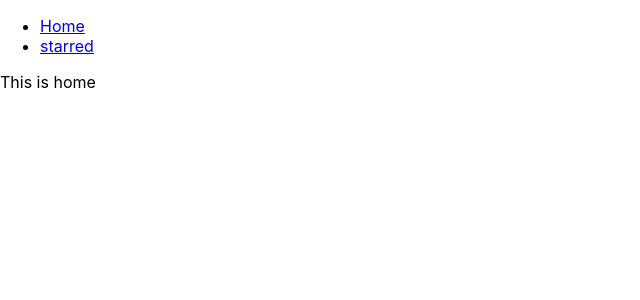
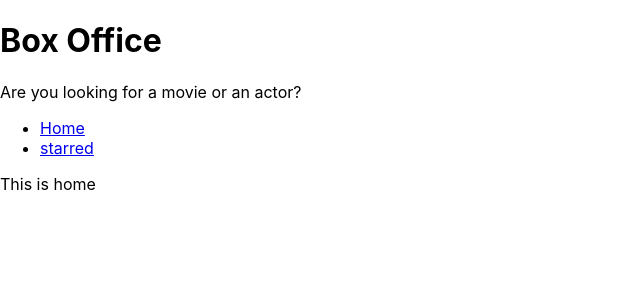
Before and after one commit to ahmadraza12ab/Box-office, a React (Create React App) app: page / in a window 1280 px wide. Shown: the top 300 px of the page, without its empty margins (0-640 px from the left). Built offline with nearby package versions, Linux system fonts and the light colour scheme.

Commit message:
added layout management and created title

```diff
--- a/src/App.js
+++ b/src/App.js
@@ -1,13 +1,10 @@
 import React from 'react';
 import { Switch, Route } from 'react-router-dom';
-import Navs from './components/Navs';
-import Home from './components/pages/Home';
-import Starred from './components/pages/Starred';
+import Home from './pages/Home';
+import Starred from './pages/Starred';
 
 function App() {
   return (
-    <div>
-      <Navs />
     <Switch>
       <Route exact path="/">
         <Home />
@@ -19,7 +16,6 @@ function App() {
         <div>Not found</div>
       </Route>
     </Switch>
-    </div>
   );
 }
 
--- /dev/null
+++ b/src/components/MainPageLayout.js
@@ -0,0 +1,18 @@
+import React from 'react';
+import Navs from './Navs';
+import Title from './Title';
+
+function MainPageLayout({ children }) {
+  return (
+    <div>
+      <Title
+        title="Box Office"
+        subtitle="Are you looking for a movie or an actor?"
+      />
+      <Navs />
+      {children}
+    </div>
+  );
+}
+
+export default MainPageLayout;
--- /dev/null
+++ b/src/components/Title.js
@@ -0,0 +1,12 @@
+import React from 'react';
+
+function Title({ title, subtitle }) {
+  return (
+    <div>
+      <h1>{title}</h1>
+      <p>{subtitle}</p>
+    </div>
+  );
+}
+
+export default Title;
--- a/src/components/pages/Home.js
+++ /dev/null
@@ -1,7 +0,0 @@
-import React from 'react';
-
-function Home() {
-  return <div>This is home</div>;
-}
-
-export default Home;
--- a/src/components/pages/Starred.js
+++ /dev/null
@@ -1,7 +0,0 @@
-import React from 'react';
-
-function Starred() {
-  return <div>This is starred</div>;
-}
-
-export default Starred;
--- a/src/index.js
+++ b/src/index.js
@@ -7,11 +7,9 @@ import reportWebVitals from './reportWebVitals';
 
 const root = ReactDOM.createRoot(document.getElementById('root'));
 root.render(
-  <React.StrictMode>
-    <BrowserRouter>
-      <App />
-    </BrowserRouter>
-  </React.StrictMode>
+  <BrowserRouter>
+    <App />
+  </BrowserRouter>
 );
 
 // If you want to start measuring performance in your app, pass a function
--- /dev/null
+++ b/src/pages/Home.js
@@ -0,0 +1,8 @@
+import React from 'react';
+import MainPageLayout from '../components/MainPageLayout';
+
+function Home() {
+  return <MainPageLayout>This is home</MainPageLayout>;
+}
+
+export default Home;
--- /dev/null
+++ b/src/pages/Starred.js
@@ -0,0 +1,8 @@
+import React from 'react';
+import MainPageLayout from '../components/MainPageLayout';
+
+function Starred() {
+  return <MainPageLayout>this is Starred</MainPageLayout>;
+}
+
+export default Starred;
```
Lines whose indentation alone changed are shown as unchanged.
